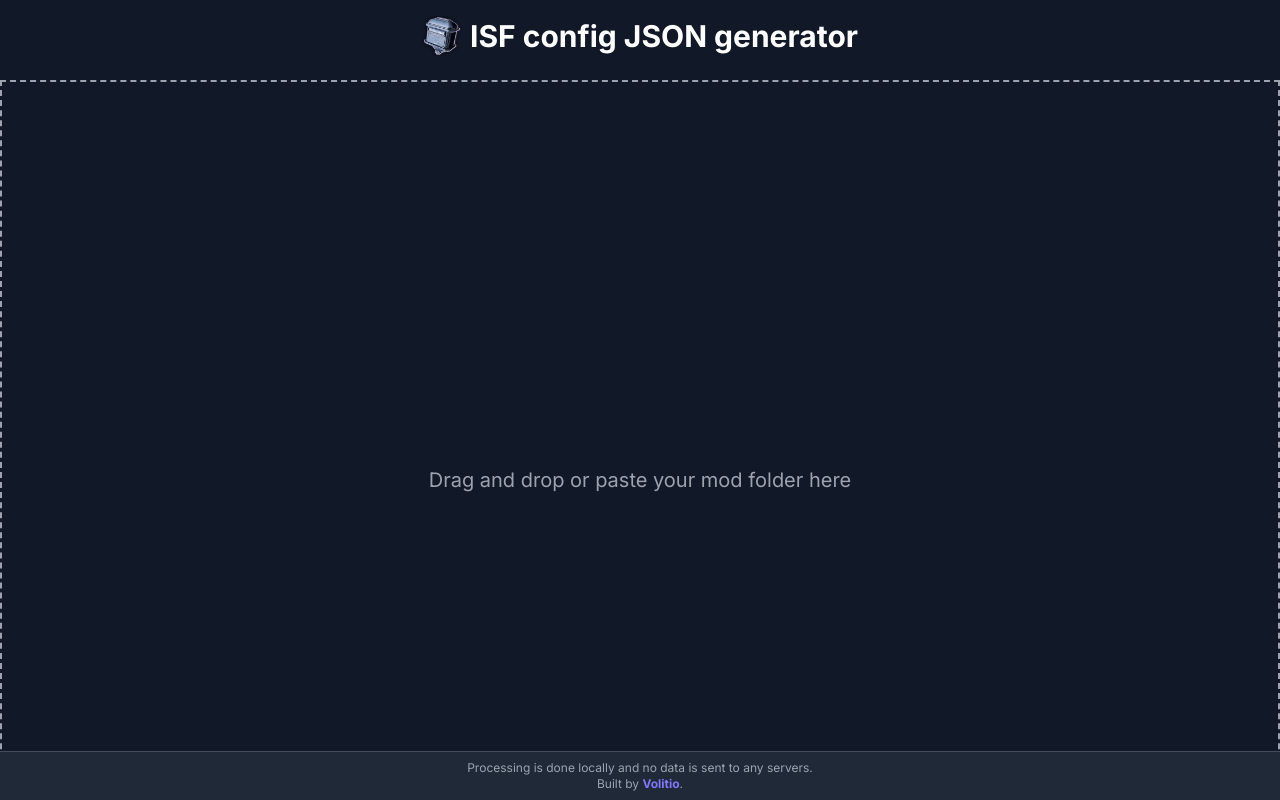
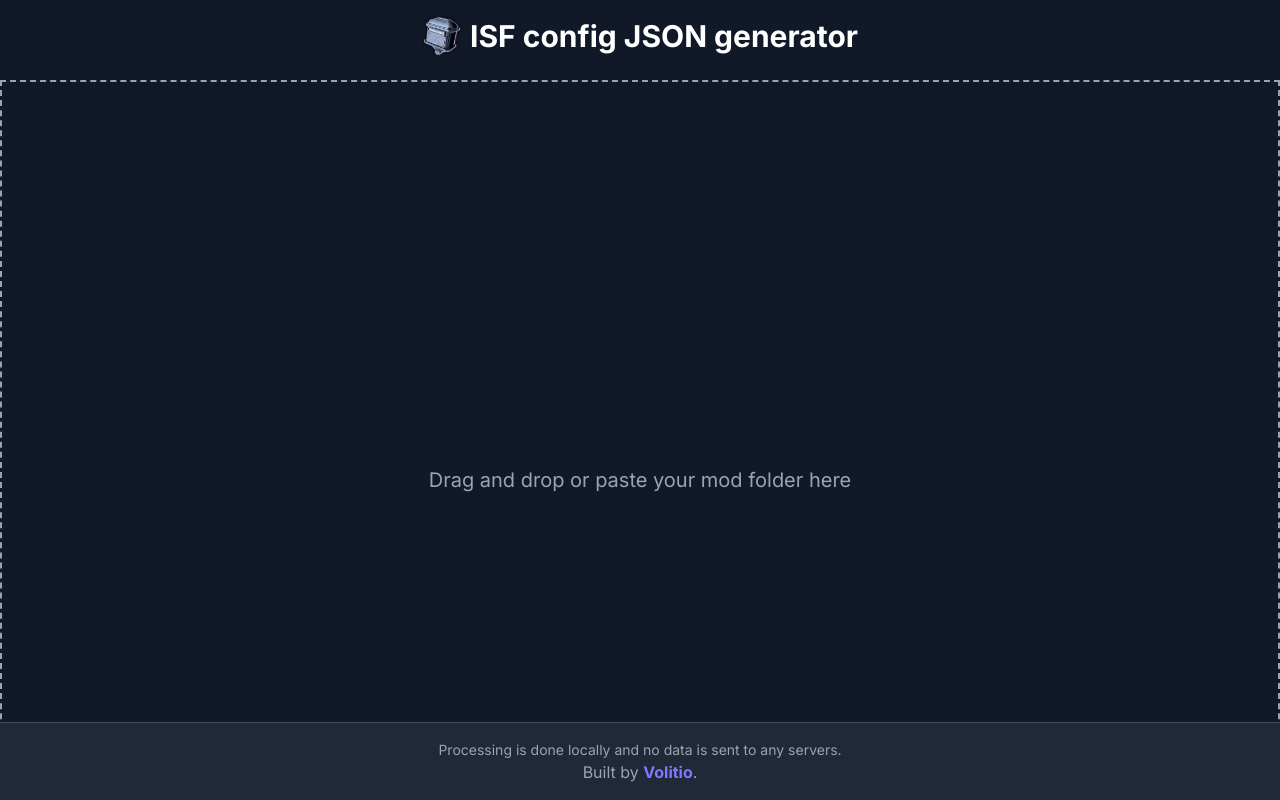
Before and after one commit to AtilioA/BG3-item-shipment-framework, a Next.js app in the folder lsx-to-isf-json/: page / in a window 1280 px wide. Built offline with nearby package versions, Linux system fonts and the light colour scheme.

Commit message:
feat: add `KofiWidget` component to Footer, align text vertically

```diff
--- a/lsx-to-isf-json/src/components/DragAndDropPreview.tsx
+++ b/lsx-to-isf-json/src/components/DragAndDropPreview.tsx
@@ -38,7 +38,7 @@ const DragAndDropPreview: React.FC<DragAndDropPreviewProps> = ({
                     <span className="text-center text-xl flex items-center">Save ISF JSON</span>
                 </button>
                 <p className="mt-4 mb-2">JSON preview:</p>
-                <div className="rounded-4 overflow-auto max-h-[50vh]">
+                <div className="rounded-4 overflow-auto max-h-[45vh]">
                     <SyntaxHighlighter
                         onClick={handleSaveJSON}
                         title="Click to save ISF JSON"
--- a/lsx-to-isf-json/src/components/Footer.tsx
+++ b/lsx-to-isf-json/src/components/Footer.tsx
@@ -1,12 +1,16 @@
 import React from 'react';
+import KofiWidget from './KofiWidget';
 
 const Footer: React.FC = () => {
-  return (
-    <footer className="fixed bottom-0 w-full bg-gray-800 py-2 text-center text-sm border-t border-gray-500 border-opacity-50">
-      <p className="text-gray-400 text-xs">Processing is done locally and no data is sent to any servers.</p>
-      <p className='text-gray-400 text-xs'>Built by <a href='https://www.nexusmods.com/baldursgate3/users/9505990?tab=user+files' className="font-bold text-[#7f78ff]">Volitio</a>.</p>
-    </footer>
-  );
+    return (
+        <footer className="fixed bottom-0 h-[78px] w-full bg-gray-800 py-2 flex items-center justify-center text-center text-sm border-t border-gray-500 border-opacity-50">
+            <div>
+                <p className="text-gray-400 text-sm">Processing is done locally and no data is sent to any servers.</p>
+                <p className='text-gray-400 text-base'>Built by <a href='https://www.nexusmods.com/baldursgate3/users/9505990?tab=user+files' className="font-bold text-[#7f78ff]">Volitio</a>.</p>
+            </div>
+            <KofiWidget />
+        </footer>
+    );
 };
 
 export default Footer;
--- /dev/null
+++ b/lsx-to-isf-json/src/components/KofiWidget.tsx
@@ -0,0 +1,27 @@
+import { useEffect, useState } from 'react';
+
+const KofiWidget: React.FC = () => {
+    const [loaded, setLoaded] = useState(false);
+
+    useEffect(() => {
+        const kofiScript = document.createElement("script");
+        kofiScript.src = "https://storage.ko-fi.com/cdn/scripts/overlay-widget.js";
+        kofiScript.async = true;
+        kofiScript.addEventListener('load', () => setLoaded(true));
+        document.body.appendChild(kofiScript);
+    }, []);
+
+    useEffect(() => {
+        if (!loaded) return;
+        (window as any).kofiWidgetOverlay.draw('volitio', {
+            'type': 'floating-chat',
+            'floating-chat.donateButton.text': 'Tip Volitio',
+            'floating-chat.donateButton.background-color': '#6c66dd',
+            'floating-chat.donateButton.text-color': '#fff'
+        });
+    }, [loaded]);
+
+    return null;
+};
+
+export default KofiWidget;
```
